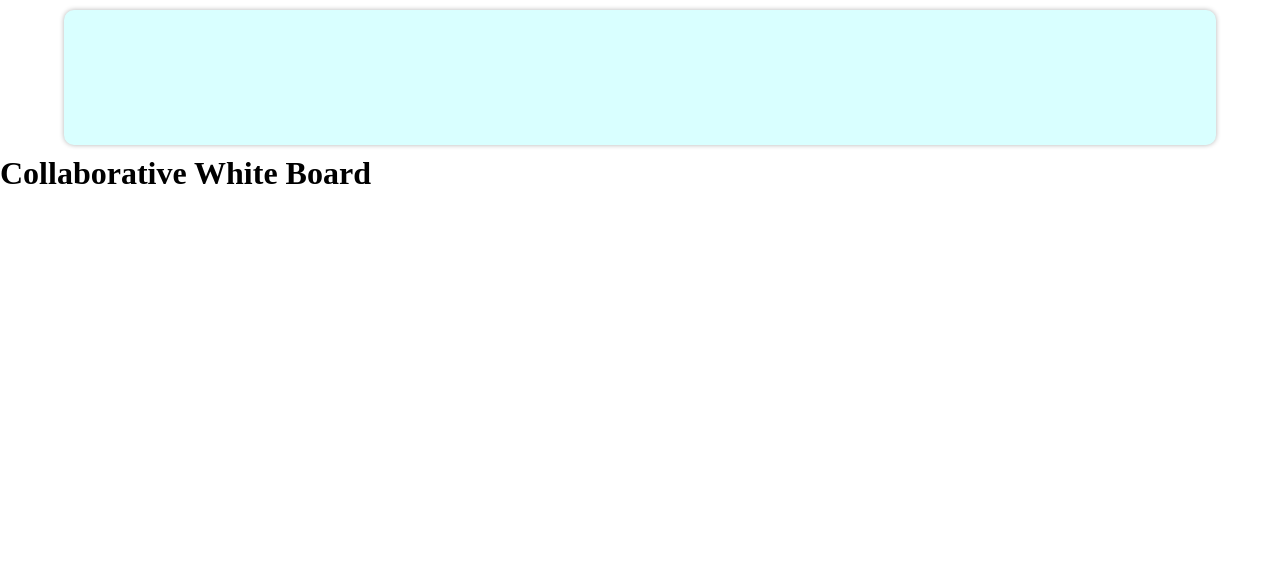
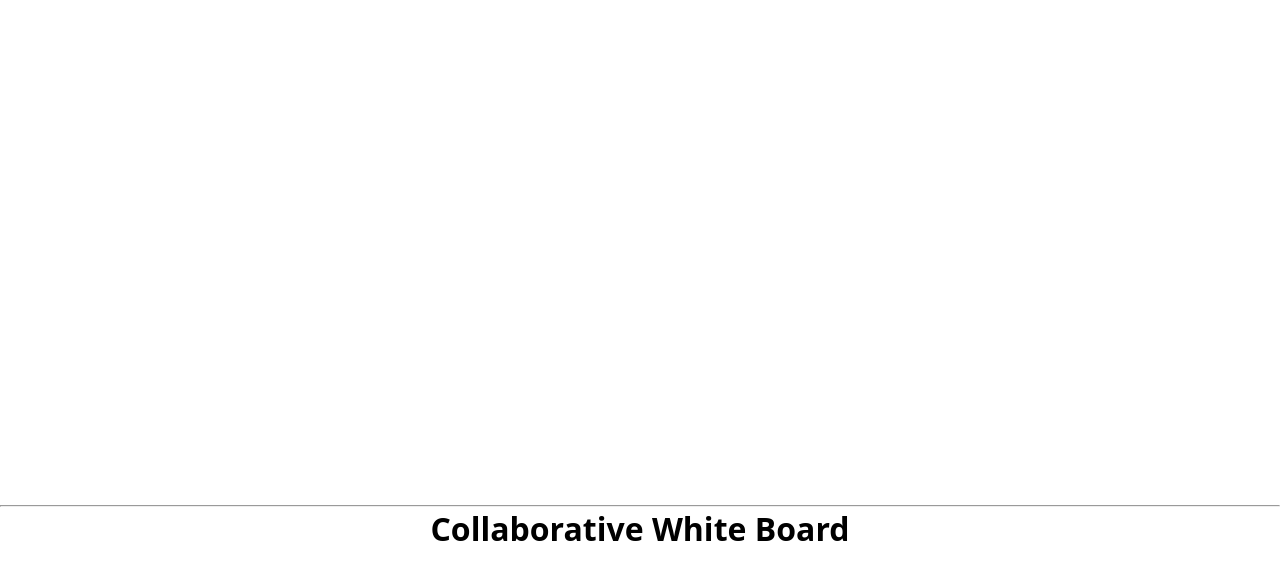
Before and after one commit to jlrajkumar/CollaborativeWhiteBoard, a website: page public/index.html in a window 1280 px wide. Drawn offline with nearby package versions, Linux system fonts and the light colour scheme; no server answers.

Commit message:
Styling, changes for canvas in  CSS

```diff
--- a/public/index.html
+++ b/public/index.html
@@ -8,10 +8,11 @@
     <script src="script.js" type ="text/javascript"></script>
 </head>
 <body>
-    <canvas class="board">
+    <canvas class="board" width="150" height="500">
         <script src = "/socket.io/socket.io.js"></script>
         <script src = "script.js" > </script>
     </canvas>
-    <h1>Collaborative White Board</h1>
+    <hr>
+    <h1 class = "title">Collaborative White Board</h1>
 </body>
 </html>
--- a/public/styles.css
+++ b/public/styles.css
@@ -1,17 +1,14 @@
-*{
-  margin:0;
-  padding: 0;
-list-style-type: none;
-
-}
-
-.board
-{
-    display: block;
-    width: 90%;
-    margin: 10px auto;
-    box-shadow: 0 0 5px rgba(0, 0, 0, 0.3);
+* {
+    margin: 0;
+    padding: 0;
+    list-style: none;
+    box-sizing: border-box;
+    font-family: "Open Sans";
+  }
+  .whiteboard {
+    box-shadow: 0 0 5px rgba(0, 0, 0, 0.25);
     border-radius: 10px;
-    background-color: #2ffffb2e;
-
-}
+  }
+  .title{
+      text-align: center;
+  }
```
